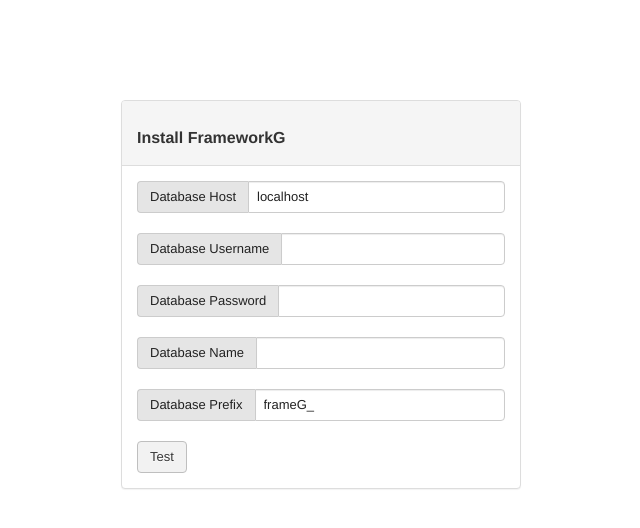
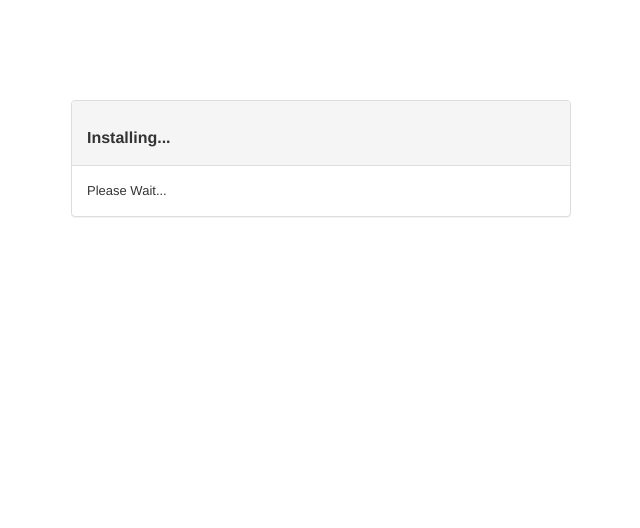
Before and after one commit to DEDZTBH/FrameworkG, a PHP site: page /install/index.php in a window 1280 px wide. Shown: the top 528 px of the page, without its empty margins (319-959 px from the left). Run offline with PHP 8.4, Linux system fonts and the light colour scheme; some libraries are stand-ins or nearby versions.

Commit message:
Started to work on actuall configuration files creation

```diff
--- a/install/index.php
+++ b/install/index.php
@@ -12,9 +12,9 @@ if (file_exists("../api/include/db.php")){
     <link href="/css/index.css" rel="stylesheet"/>
     <meta name="viewport" content="width=device-width, initial-scale=1.0, maximum-scale=1.0, user-scalable=0">
 </head>
-<body>
-<div class="container" style="margin-top: 100px;">
-    <div class="panel align-center" style="max-width: 400px;" ng-controller="settingCtrl">
+<body ng-controller="settingCtrl">
+<div class="container" style="margin-top: 100px; display: none;" id="userinputScreen">
+    <div class="panel align-center" style="max-width: 400px;" >
         <div class="panel-heading">
             <h3>Install FrameworkG</h3>
         </div>
@@ -41,9 +41,26 @@ if (file_exists("../api/include/db.php")){
                     <input type="text" class="form-control" ng-model="dbSetting.dbprefix" required>
                 </div><br>
                 <div class="input-group">
+                    <span class="input-group-addon">Default Prefix</span>
+                    <input type="text" class="form-control" ng-model="dbSetting.dbprefix" required>
+                </div><br>
+                <div class="pull-right" ng-show="testStatus==1">
+                    <button type="button" class="btn btn-default">Next</button>
+                </div>
+                <div class="input-group">
                     <button type="button" class="btn" ng-click="testConnection()" ng-class="{'btn-default':testStatus==0,'btn-danger':testStatus==-1,'btn-success':testStatus==1}">Test</button>
                 </div>
             </form>
+        </div>
+    </div>
+</div>
+<div class="container" style="margin-top: 100px;" id="progress">
+    <div class="panel align-center" style="max-width: 500px;">
+        <div class="panel-heading">
+            <h3>Installing...</h3>
+        </div>
+        <div class="panel-body">
+            Please Wait...
         </div>
     </div>
 </div>
```
